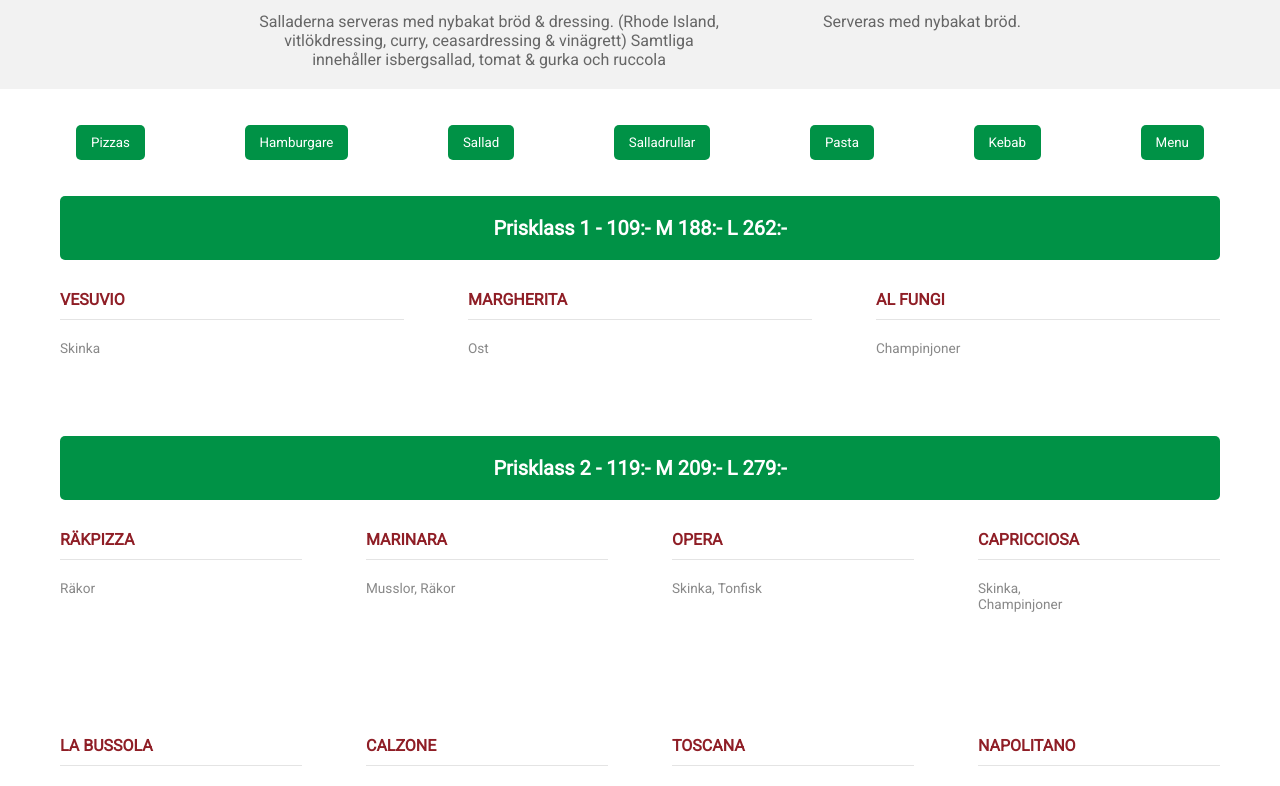
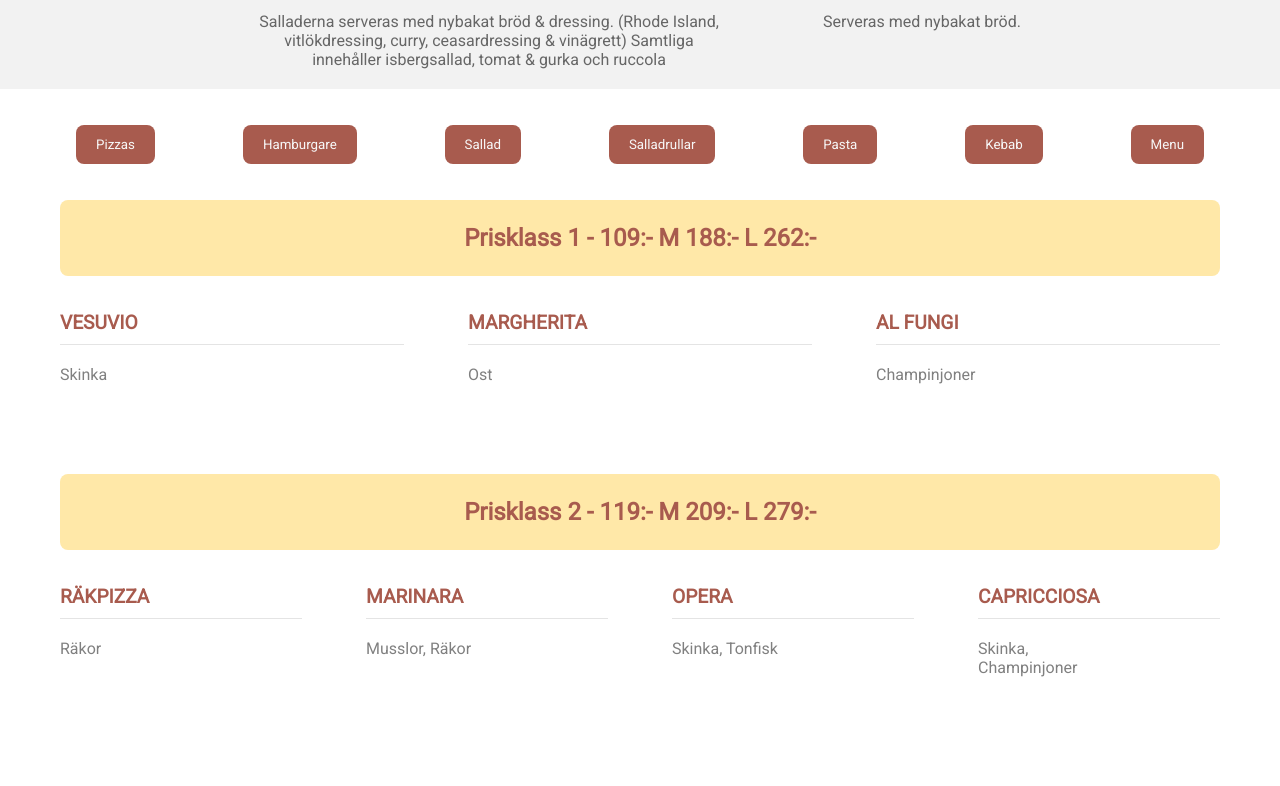
Before and after one commit to Haco11/pizzaria-la-favorita, a React (Vite) app: page / in a window 1280 px wide. Shown: the part 660-1446 px from the top of the page. Built offline with nearby package versions, Linux system fonts and the light colour scheme.

Commit message:
Changed styling

```diff
--- a/src/components/Home/Home.scss
+++ b/src/components/Home/Home.scss
@@ -14,6 +14,7 @@ $thirdColor: #ce2b37; // Red
     align-items: center;
     justify-content: center;
     flex-direction: column;
+    position: relative;
 
     h2 {
       z-index: 1;
@@ -23,12 +24,15 @@ $thirdColor: #ce2b37; // Red
       width: 100%;
       text-align: center;
       font-family: "PT Sans Narrow", sans-serif;
+
       @media screen and (max-width: 1000px) {
         font-size: 6em;
       }
+
       @media screen and (max-width: 480px) {
         font-size: 2.5em;
       }
+
       span {
         color: $primaryColor; // Green
       }
@@ -42,10 +46,12 @@ $thirdColor: #ce2b37; // Red
       font-size: 1.5em;
       font-weight: bolder;
       text-align: center;
+
       @media screen and (max-width: 1000px) {
         letter-spacing: 0.1rem;
         font-size: 1.25em;
       }
+
       @media screen and (max-width: 480px) {
         font-size: 1em;
       }
@@ -59,7 +65,7 @@ $thirdColor: #ce2b37; // Red
       left: 0;
       width: 100%;
       height: 70vh;
-      background-color: rgba(0, 0, 0, 0.5);
+      background-color: rgba(0, 0, 0, 0.5); // don't change
     }
   }
 }
--- a/src/components/Menu/Menu.scss
+++ b/src/components/Menu/Menu.scss
@@ -1,23 +1,26 @@
-$primaryColor: #009246; // Green
-$secondaryColor: #009246; // Green
-$thirdColor: #ce2b37; // Red
-$whiteColor: #ffffff; // White
-$grayColor: #888; // Gray
+// Color Palette 5
+$primaryColor5: #ffe8a8; // Mustard
+$secondaryColor5: #5d5d5a; // Charcoal Gray
+$thirdColor5: #a85b4e; // Brick Red
+$whiteColor5: #f7f7f7; // Off White
+$grayColor5: #808080; // Dark Gray
 
 .menu {
   max-width: 1200px;
   margin: 0 auto;
   padding: 20px;
   font-family: "Arial", sans-serif;
+
   &-title {
     text-align: center;
-    font-size: 1.25rem;
+    font-size: 1.5rem;
     margin-bottom: 2rem;
-    background-color: $primaryColor;
-    color: $whiteColor;
-    padding: 1.25rem;
-    border-radius: 5px;
+    background-color: $primaryColor5; // Warm Mustard
+    color: $thirdColor5; // Charcoal Gray text
+    padding: 1.5rem;
+    border-radius: 8px;
   }
+
   &-filter {
     display: flex;
     padding: 1rem;
@@ -25,41 +28,44 @@ $grayColor: #888; // Gray
     flex-wrap: wrap;
     gap: 1rem;
   }
+
   section {
     margin-bottom: 30px;
 
     .item-list {
       list-style: none;
-
       display: flex;
       gap: 4rem;
       flex-wrap: wrap;
       justify-content: space-between;
+
       li {
         min-width: 200px;
-        padding: 10px 0 25px 0;
-        margin-bottom: 5px;
-        color: $grayColor;
+        padding: 15px 0 25px 0;
+        margin-bottom: 15px;
+        color: $grayColor5;
         font-size: 16px;
         flex: 1;
+
         .item-title {
           font-weight: bold;
-          color: darken($thirdColor, 15%);
+          color: $thirdColor5;
           text-transform: uppercase;
-          font-size: 1rem;
+          font-size: 1.2rem;
           padding: 0 0 10px 0;
           border-bottom: 1px solid #e4e4e4;
           white-space: nowrap;
         }
 
         .item-ingredients {
-          color: $grayColor;
-          font-size: 0.85rem;
-          max-width: 110px;
+          color: $grayColor5;
+          font-size: 1rem;
+          max-width: 150px;
         }
+
         .burger-ingredients {
-          color: $grayColor;
-          font-size: 0.85rem;
+          color: $grayColor5;
+          font-size: 1rem;
         }
       }
     }
@@ -69,23 +75,24 @@ $grayColor: #888; // Gray
     margin-bottom: 20px;
 
     button {
-      background-color: $primaryColor;
-      color: $whiteColor;
+      background-color: $thirdColor5; // Brick Red for buttons
+      color: $whiteColor5;
       border: none;
-      padding: 10px 15px;
+      padding: 12px 20px;
       margin-right: 10px;
       cursor: pointer;
-      border-radius: 5px;
+      border-radius: 8px;
+
       &.active {
-        background-color: darken($primaryColor, 30%);
-        color: $whiteColor;
+        background-color: darken($thirdColor5, 20%);
       }
+
       &:last-child {
         margin-right: 0;
       }
 
       &:hover {
-        background-color: darken($primaryColor, 10%);
+        background-color: darken($thirdColor5, 10%);
       }
     }
   }
```
